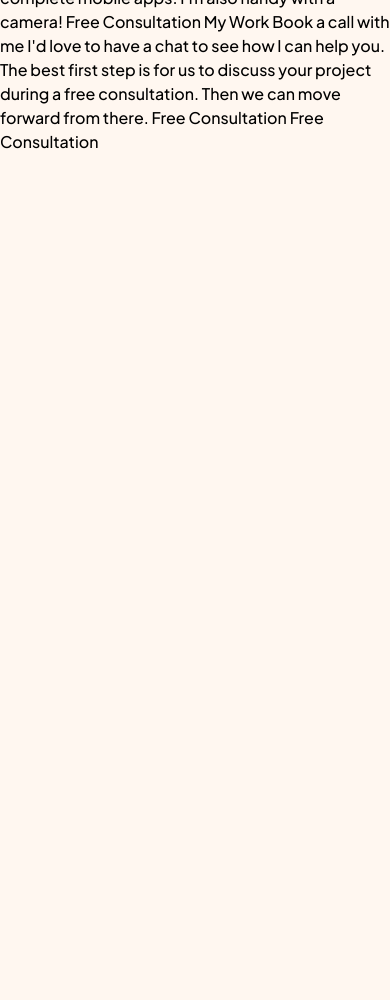
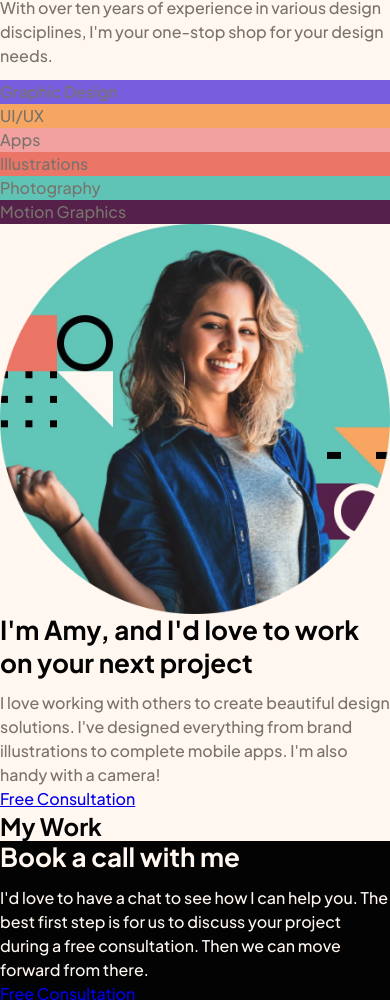
Before and after one commit to karolbanat/single-page-design-portfolio, a website: page index.html in a window 390 px wide. Shown: the part 206-1206 px from the top of the page. Before the commit the page ends 844 px from the top, so only its background shows below. Drawn offline with Linux system fonts and the light colour scheme.

Commit message:
Basic HTML setup

```diff
--- a/index.html
+++ b/index.html
@@ -26,36 +26,106 @@
 
 <body>
 
-    Free Consultation
+    <div class="container">
+        <header aria-labelledby="primary-heading"
+                class="header | flow">
+            <nav class="navigation | flex-space-between">
+                <a aria-label="Home page"
+                   href="#">
+                    <img src="./dist/assets/logo.svg"
+                         alt="">
+                </a>
+                <a href="#"
+                   class="button">Free Consultation</a>
+            </nav>
 
-    Design solutions made easy
+            <div class="header__content | flow">
+                <h1 id="primary-heading"
+                    class="header__heading">Design solutions made easy</h1>
+                <p>With over ten years of experience in various design disciplines, I'm your one-stop shop for your
+                    design needs.</p>
+            </div>
 
-    With over ten years of experience in various design disciplines, I'm your one-stop shop for your design needs.
+            <div class="fields-grid">
+                <div class="fields-grid__card | bg-accent-700">
+                    <p class="fields-grid__heading">Graphic Design</p>
+                </div>
+                <div class="fields-grid__card | bg-accent-500">
+                    <p class="fields-grid__heading">UI/UX</p>
+                </div>
+                <div class="fields-grid__card | bg-accent-300">
+                    <p class="fields-grid__heading">Apps</p>
+                </div>
+                <div class="fields-grid__card | bg-accent-400">
+                    <p class="fields-grid__heading">Illustrations</p>
+                </div>
+                <div class="fields-grid__card | bg-accent-600">
+                    <p class="fields-grid__heading">Photography</p>
+                </div>
+                <div class="fields-grid__card | bg-accent-800">
+                    <p class="fields-grid__heading">Motion Graphics</p>
+                </div>
+            </div>
 
-    Graphic Design
-    UI/UX
-    Apps
-    Photography
-    Illustrations
-    Motion Graphics
+        </header>
+    </div>
 
-    I'm Amy, and I'd love to work on your next project
+    <main>
+        <section aria-labelledby="about-heading"
+                 class="about">
+            <div class="container">
+                <div class="about__body | flex-align-center">
+                    <img src="./dist/assets/image-amy.webp"
+                         alt="Photo of Amy, smiling."
+                         class="about__image">
+                    <header class="about__header | flow">
+                        <h2 id="about-heading">I'm Amy, and I'd love to work on your next project</h2>
+                        <p>I love working with others to create beautiful design solutions. I've designed everything
+                            from
+                            brand illustrations
+                            to complete mobile apps. I'm also handy with a camera!</p>
+                        <a href="#"
+                           class="button button--accent">Free Consultation</a>
+                    </header>
+                </div>
+            </div>
+        </section>
 
-    I love working with others to create beautiful design solutions. I've designed everything from brand illustrations
-    to complete mobile apps. I'm also handy with a camera!
+        <section class="work | flow">
+            <h3>My Work</h3>
+            <!-- slider here -->
+        </section>
 
-    Free Consultation
+        <section class="call | bg-neutral-800 text-primary-400">
+            <div class="container">
+                <div class="call__body | flex-align-center">
+                    <header class="call__header | flow">
+                        <h2 class="text-primary-400">Book a call with me</h2>
+                        <p>I'd love to have a chat to see how I can help you. The best first step is for us to discuss
+                            your
+                            project during a
+                            free consultation. Then we can move forward from there.</p>
+                    </header>
+                    <a href="#"
+                       class="button button--accent">Free Consultation</a>
+                </div>
+            </div>
+        </section>
+    </main>
 
-    My Work
-
-    Book a call with me
-
-    I'd love to have a chat to see how I can help you. The best first step is for us to discuss your project during a
-    free consultation. Then we can move forward from there.
-
-    Free Consultation
-
-    Free Consultation
+    <footer>
+        <div class="container">
+            <div class="flex-space-beetween">
+                <a aria-label="Home page"
+                   href="#">
+                    <img src="./dist/assets/logo.svg"
+                         alt="">
+                </a>
+                <a href="#"
+                   class="button">Free Consultation</a>
+            </div>
+        </div>
+    </footer>
 
 </body>
 
--- a/src/sass/base/_base.scss
+++ b/src/sass/base/_base.scss
@@ -3,11 +3,13 @@ body {
 	font-family: var(--ff-primary);
 	font-weight: var(--fw-400);
 	background-color: var(--clr-primary-400);
+	color: var(--clr-neutral-400);
 }
 
 h1,
 h2,
 h3 {
+	line-height: 1.25;
 	color: var(--clr-neutral-800);
 }
 
@@ -22,7 +24,3 @@ h2 {
 h3 {
 	font-size: var(--fz-500);
 }
-
-:where(p:not([class])) {
-	color: var(--clr-neutral-400);
-}
--- a/src/sass/utility/_flow.scss
+++ b/src/sass/utility/_flow.scss
@@ -1,3 +1,3 @@
 .flow > * + * {
-	margin-top: var(--flow-spacer, 0.5em);
+	margin-top: var(--flow-spacer, 0.75em);
 }
```
Also changed, not shown: dist/css/main.min.css.
